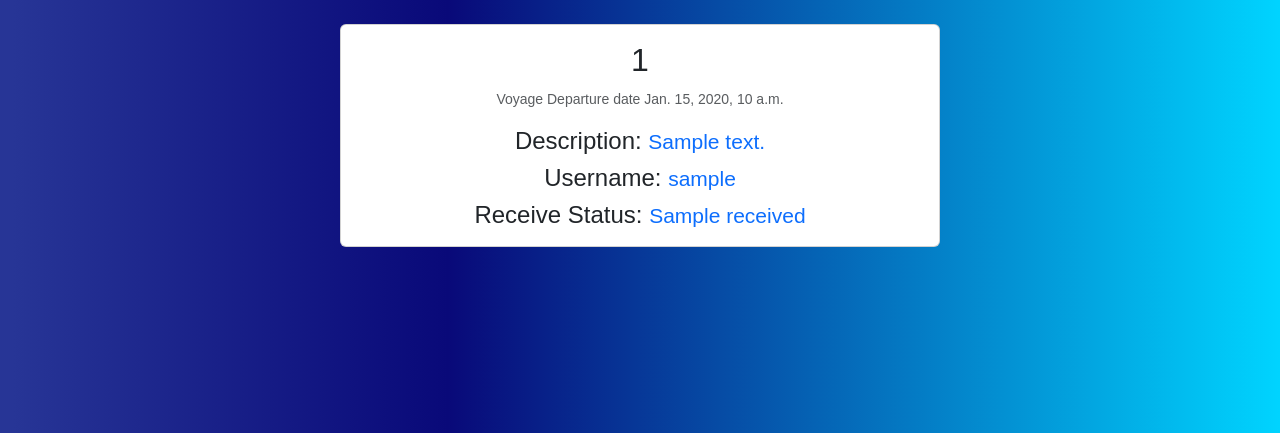
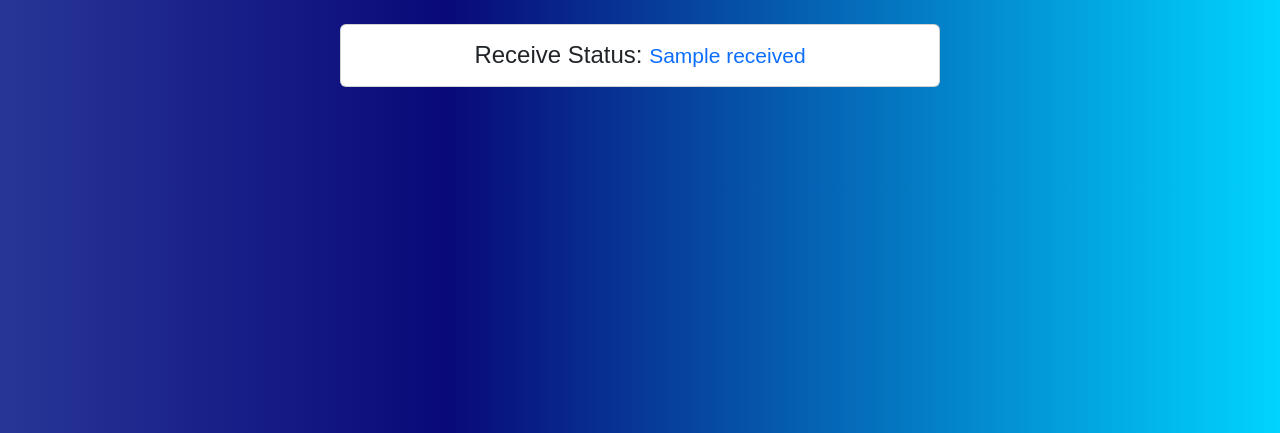
Before and after one commit to tanjil-dev/VesselTracker, a Django app: template user/templates/user/parcel_detail.html in a window 1280 px wide. Shown: the part 65-498 px from the top of the page. Run offline with Django 3.2, Linux system fonts and the light colour scheme; the template is opened without the code that fills it: most values are stand-ins (such as "Sample title", 1, 10 or a date in 2020); some libraries are stand-ins or nearby versions.

Commit message:
parcel ui refactor

```diff
--- a/user/templates/user/parcel.html
+++ b/user/templates/user/parcel.html
@@ -11,7 +11,6 @@
                 <p class="card-text"><small class="text-muted">Voyage Departure date {{ d.voyage.start_time }}</small></p>
                 <h4 class="card-text">Description<small class="text-primary">{{ d.description|linebreaks }}</small></h4>
                 <h4 class="card-text">Username: <small class="text-primary">{{ d.user.username }}</small></h4>
-                <h4 class="card-text">Receive Status: <small class="text-primary">{{ d.received }}</small></h4>
             </div>
         </div>
         <br>
--- a/user/templates/user/parcel_detail.html
+++ b/user/templates/user/parcel_detail.html
@@ -6,10 +6,6 @@
     <div class="col-md-12">
         <div class="card card-profile">
             <div class="card-body">
-                <h2 class="card-title">{{ data.transaction_id }}</h2>
-                <p class="card-text"><small class="text-muted">Voyage Departure date {{ data.voyage.start_time }}</small></p>
-                <h4 class="card-text">Description: <small class="text-primary">{{ data.description }}</small></h4>
-                <h4 class="card-text">Username: <small class="text-primary">{{ data.user.username }}</small></h4>
                 <h4 class="card-text">Receive Status: <small class="text-primary">{{ data.received }}</small></h4>
             </div>
         </div>
```
Also changed, not shown: media/profile_pics/my_logo.png (deleted).
